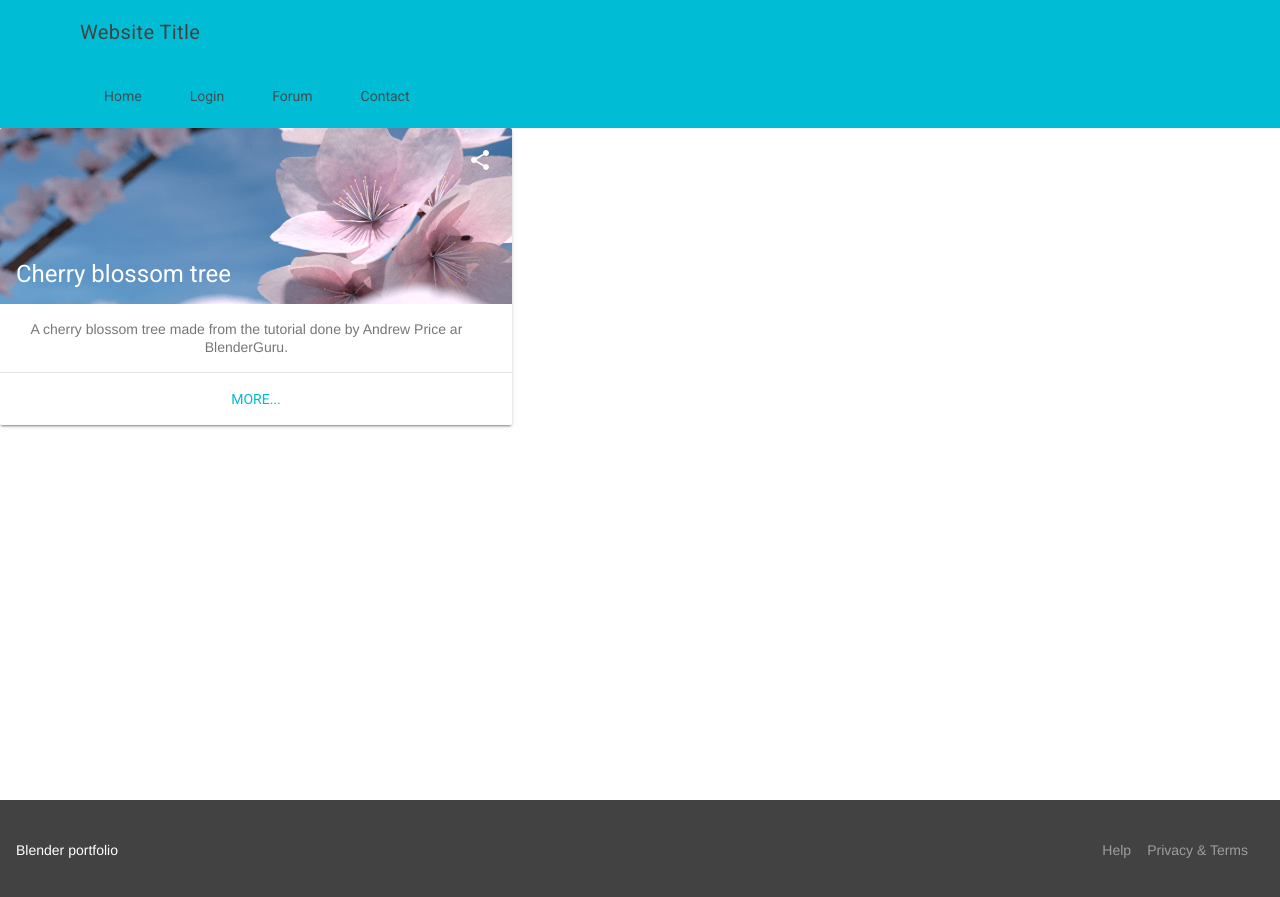
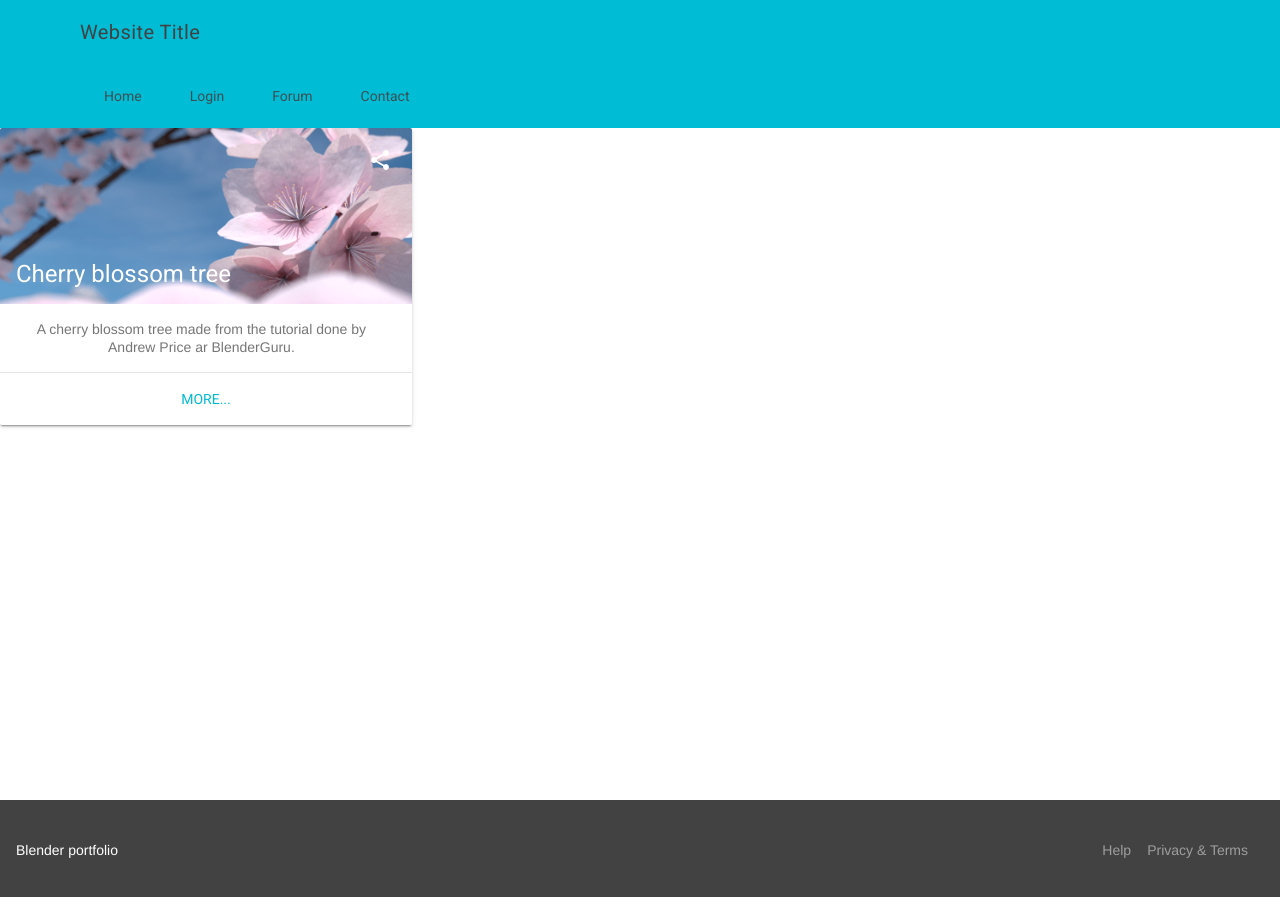
Before and after one commit to slothgamez/fireplex.github.io, a Jekyll site: the page index.html, which Jekyll copies as it is, in a window 1280 px wide. Shown: the top 897 px of the page. Built offline with Jekyll 4.4.1, drawn with Linux system fonts in a browser that asks for light colours; nearby versions of some CDN libraries; comment, search, counter and statistics services are not loaded.

Commit message:
Update index.html

```diff
--- a/index.html
+++ b/index.html
@@ -73,7 +73,7 @@
           <!-- Wide card with share menu button -->
           <style>
           .blossom-card-wide.mdl-card {
-            width: 512px;
+            width: 412px;
           }
           .blossom-card-wide > .mdl-card__title {
             color: #fff;
```
